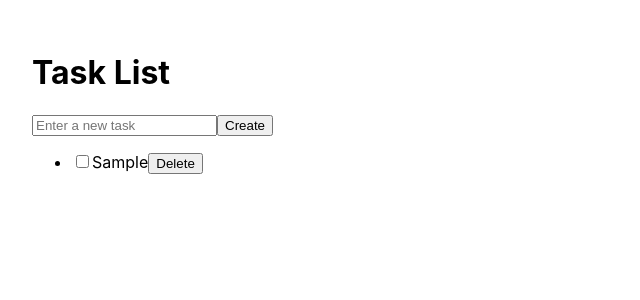
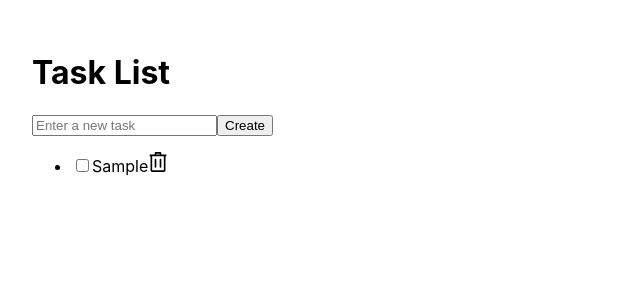
Before and after one commit to jambalong/react-todo-app, a React (Vite) app: page / in a window 1280 px wide. Both pictures are taken after typing "Sample" into the empty fields and a click on the button "Create". Shown: the top 300 px of the page, without its empty margins (0-640 px from the left). Built offline with nearby package versions, Linux system fonts and the light colour scheme.

Commit message:
Replace delete button with garbagecan icon

```diff
--- /dev/null
+++ b/src/components/GarbageCan.css
@@ -0,0 +1,12 @@
+.delete-button {
+  background: none;
+  border: none;
+  padding: 0;
+  cursor: pointer;
+  outline: none;
+}
+
+.delete-icon {
+  width: 20px;
+  height: 20px;
+}
--- /dev/null
+++ b/src/components/GarbageCan.jsx
@@ -0,0 +1,12 @@
+import GarbageCanIcon from '../assets/icons/garbage-can.svg';
+import './GarbageCan.css';
+
+function GarbageCan({ onClick }) {
+  return (
+    <button className="delete-button" onClick={onClick}>
+      <img src={GarbageCanIcon} alt="Delete task" className="delete-icon" />
+    </button>
+  );
+}
+
+export { GarbageCan };
--- a/src/pages/TaskPage/components/Task.jsx
+++ b/src/pages/TaskPage/components/Task.jsx
@@ -1,5 +1,5 @@
 import { useEffect } from 'react';
-import { Button } from '../../../components/Button';
+import { GarbageCan } from '../../../components/GarbageCan';
 
 function Task({ task, onToggle, onDelete }) {
   useEffect(() => {
@@ -22,7 +22,7 @@ function Task({ task, onToggle, onDelete }) {
       <label style={{ textDecoration: task.completed ? 'line-through' : 'none' }}>
         {task.name}
       </label>
-      <Button onClick={() => onDelete(task.id)}>Delete</Button>
+      <GarbageCan onClick={() => onDelete(task.id)} />
     </div>
   );
 }
```
